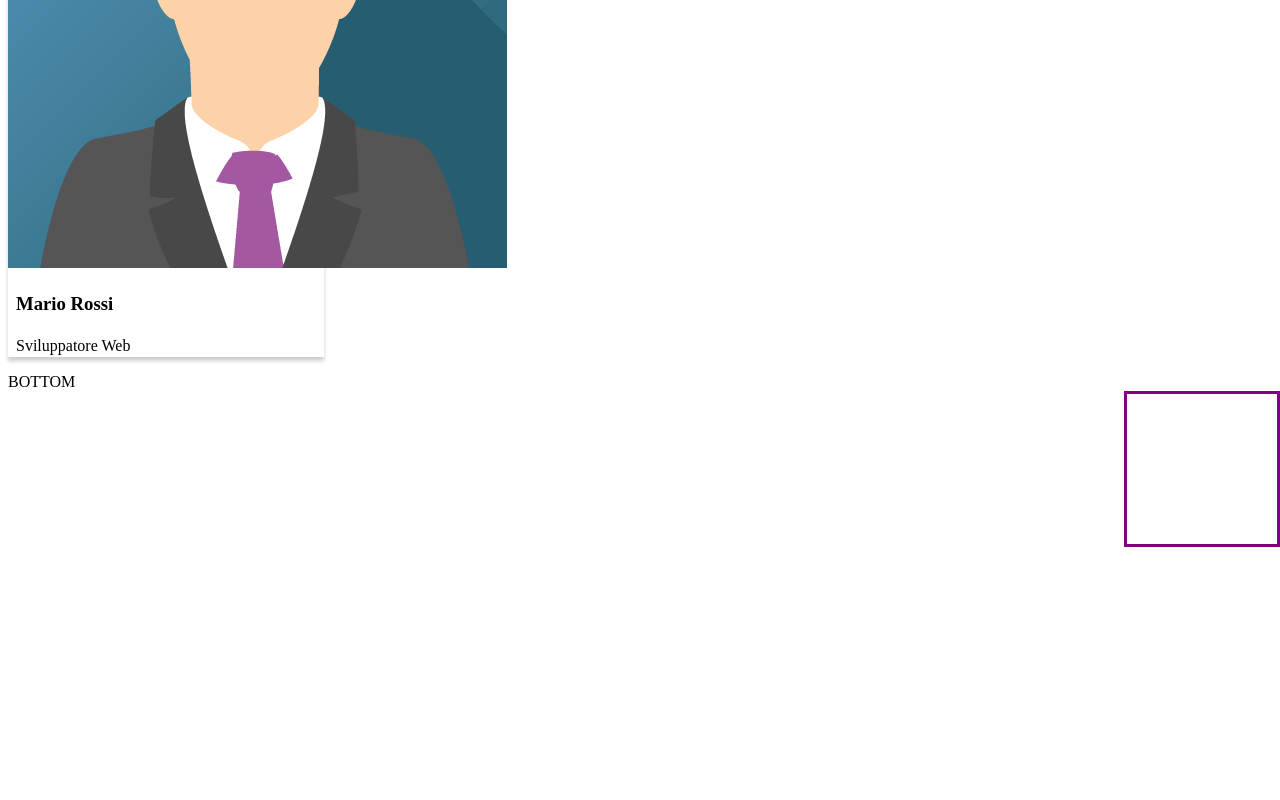
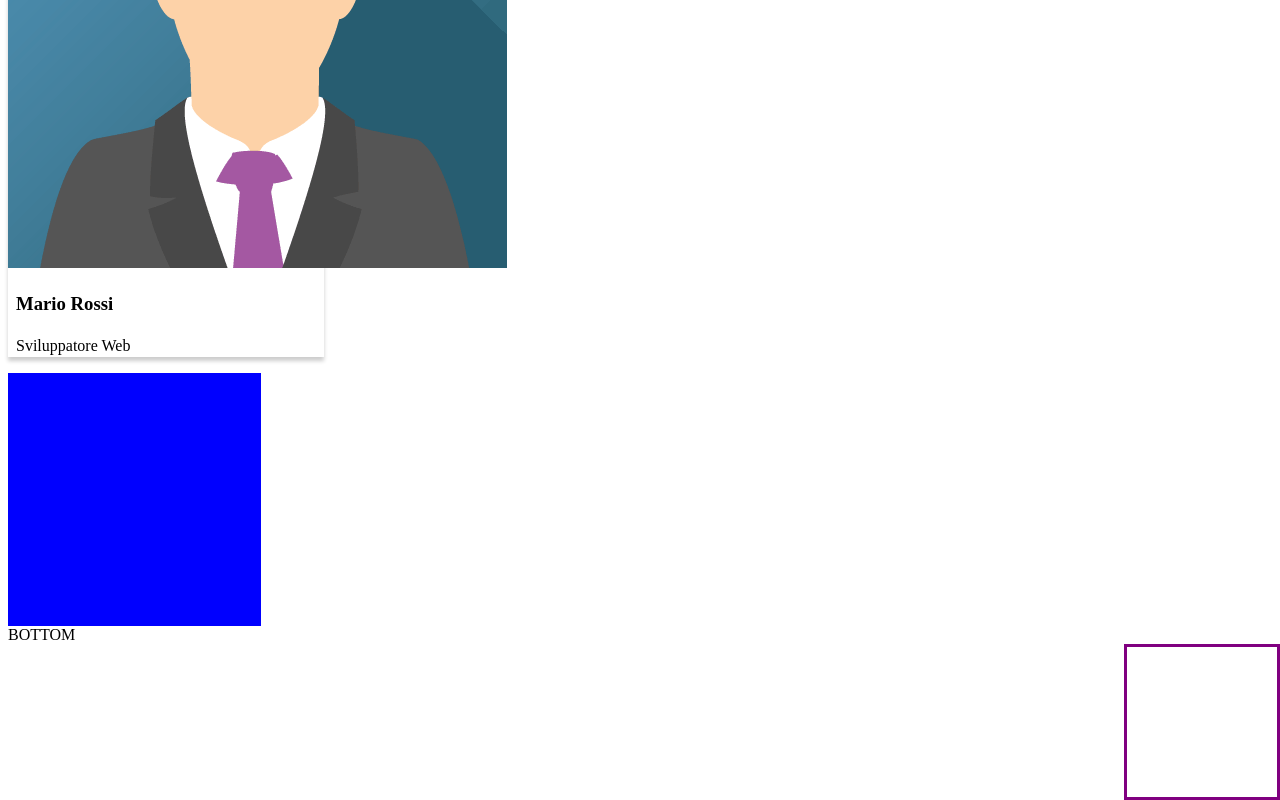
Before and after one commit to marcoozzzz05/marcoproject, a plain HTML site: page index.html in a window 1280 px wide. Shown: the part 4107-4907 px from the top of the page. Before the commit the page ends 4654 px from the top, so only its background shows below. Drawn offline with Linux system fonts and the light colour scheme.

Commit message:
add square in %

```diff
--- a/index.html
+++ b/index.html
@@ -125,6 +125,7 @@
         </div>
         <p class="absolute">X</p>
     </div>
+    <div class="quadrato_perc"></div>
 
     <footer id="bottom">BOTTOM</footer>
     <footer id="quadrato"></footer>
--- a/style.css
+++ b/style.css
@@ -224,3 +224,9 @@ p {
     height: 35px;
     font-size: 40px;
 }
+
+.quadrato_perc {
+    width: 20%;
+    padding-bottom: 20%;
+    background-color: blue;
+}
```
